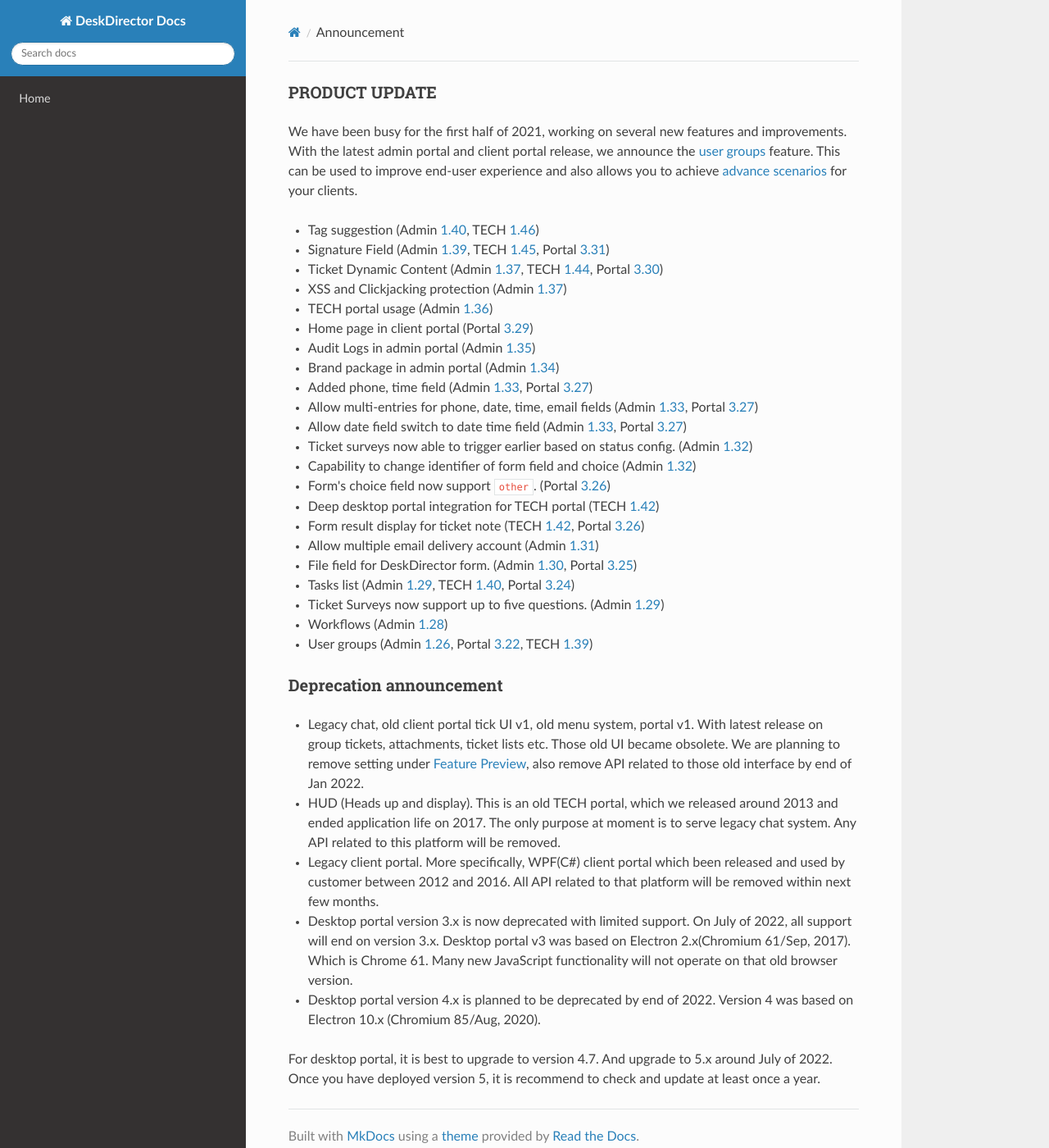
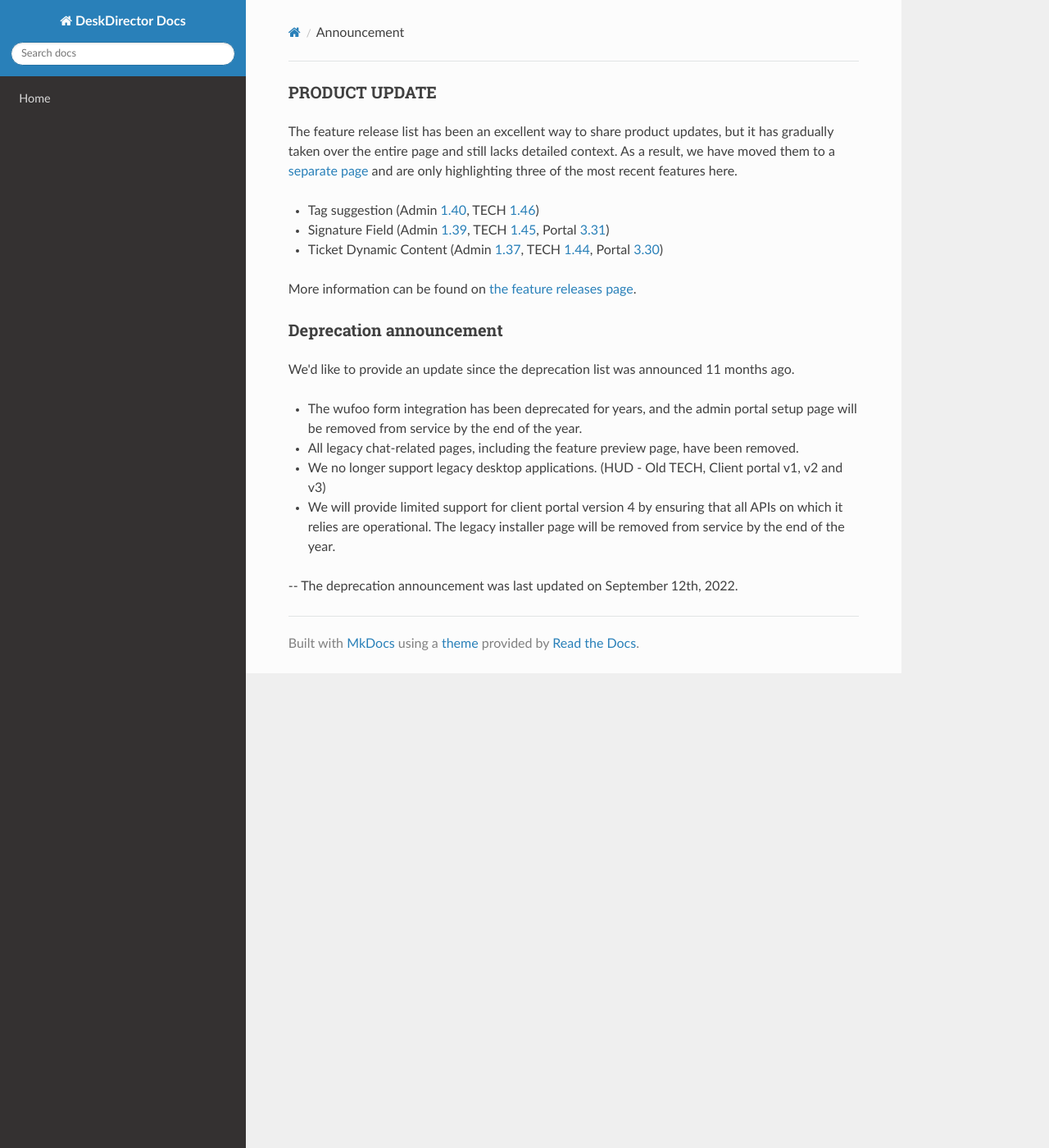
Before and after one commit to DeskDirector/docs, an MkDocs documentation site: the page built from docs/_contents/admin/home/announcement.md, in a window 1280 px wide and 1400 px high. Shown: the whole window at 82% size. Built offline with MkDocs 1.6.1, drawn with Linux system fonts in a browser that asks for light colours; nearby versions of some CDN libraries; old or Windows-style settings are respelled for this version of MkDocs.

Commit message:
Update announcement.md

```diff
--- a/docs/_contents/admin/home/announcement.md
+++ b/docs/_contents/admin/home/announcement.md
@@ -1,36 +1,21 @@
 ### PRODUCT UPDATE
 
-We have been busy for the first half of 2021, working on several new features and improvements. With the latest admin portal and client portal release, we announce the [user groups](https://help.deskdirector.com/article/bxd7i1kkw3) feature. This can be used to improve end-user experience and also allows you to achieve [advance scenarios](https://help.deskdirector.com/article/619edy705s-user-group-scenarios) for your clients.
+The feature release list has been an excellent way to share product updates, but it has gradually taken over the entire page and still lacks detailed context.
+As a result, we have moved them to a [separate page](/configs/release-notes/feature-releases) and are only highlighting three of the most recent features here.
 
 * Tag suggestion (Admin [1.40](/configs/release-notes/admin/v1.40.1), TECH [1.46](/configs/release-notes/tech/v1.46))
 * Signature Field (Admin [1.39](/configs/release-notes/admin/v1.39.1), TECH [1.45](/configs/release-notes/tech/v1.45), Portal [3.31](/configs/release-notes/portal/v3.31))
 * Ticket Dynamic Content (Admin [1.37](/configs/release-notes/admin/v1.37.1), TECH [1.44](/configs/release-notes/tech/v1.44), Portal [3.30](/configs/release-notes/portal/v3.30))
-* XSS and Clickjacking protection (Admin [1.37](/configs/release-notes/admin/v1.37.1))
-* TECH portal usage (Admin [1.36](/configs/release-notes/admin/v1.36.1))
-* Home page in client portal (Portal [3.29](/configs/release-notes/portal/v3.29))
-* Audit Logs in admin portal (Admin [1.35](/configs/release-notes/admin/v1.35.1))
-* Brand package in admin portal (Admin [1.34](/configs/release-notes/admin/v1.34.1))
-* Added phone, time field (Admin [1.33](/configs/release-notes/admin/v1.33.1), Portal [3.27](/configs/release-notes/portal/v3.27))
-* Allow multi-entries for phone, date, time, email fields (Admin [1.33](/configs/release-notes/admin/v1.33.1), Portal [3.27](/configs/release-notes/portal/v3.27))
-* Allow date field switch to date time field (Admin [1.33](/configs/release-notes/admin/v1.33.1), Portal [3.27](/configs/release-notes/portal/v3.27))
-* Ticket surveys now able to trigger earlier based on status config. (Admin [1.32](/configs/release-notes/admin/v1.32.1))
-* Capability to change identifier of form field and choice (Admin [1.32](/configs/release-notes/admin/v1.32.1))
-* Form's choice field now support `other`. (Portal [3.26](/configs/release-notes/portal/v3.26))
-* Deep desktop portal integration for TECH portal (TECH [1.42](/configs/release-notes/tech/v1.42))
-* Form result display for ticket note (TECH [1.42](/configs/release-notes/tech/v1.42), Portal [3.26](/configs/release-notes/portal/v3.26))
-* Allow multiple email delivery account (Admin [1.31](/configs/release-notes/admin/v1.31.1))
-* File field for DeskDirector form. (Admin [1.30](/configs/release-notes/admin/v1.30.1), Portal [3.25](/configs/release-notes/portal/v3.25))
-* Tasks list (Admin [1.29](/configs/release-notes/admin/v1.29.1), TECH [1.40](/configs/release-notes/tech/v1.40), Portal [3.24](/configs/release-notes/portal/v3.24))
-* Ticket Surveys now support up to five questions. (Admin [1.29](/configs/release-notes/admin/v1.29.1))
-* Workflows (Admin [1.28](/configs/release-notes/admin/v1.28.1))
-* User groups (Admin [1.26](/configs/release-notes/admin/v1.26.1), Portal [3.22](/configs/release-notes/portal/v3.22), TECH [1.39](/configs/release-notes/tech/v1.39))
+
+More information can be found on [the feature releases page](/configs/release-notes/feature-releases).
 
 ### Deprecation announcement
 
-* Legacy chat, old client portal tick UI v1, old menu system, portal v1. With latest release on group tickets, attachments, ticket lists etc. Those old UI became obsolete. We are planning to remove setting under [Feature Preview](/configs/portal/features/preview), also remove API related to those old interface by end of Jan 2022.
-* HUD (Heads up and display). This is an old TECH portal, which we released around 2013 and ended application life on 2017. The only purpose at moment is to serve legacy chat system. Any API related to this platform will be removed.
-* Legacy client portal. More specifically, WPF(C#) client portal which been released and used by customer between 2012 and 2016. All API related to that platform will be removed within next few months.
-* Desktop portal version 3.x is now deprecated with limited support. On July of 2022, all support will end on version 3.x. Desktop portal v3 was based on Electron 2.x(Chromium 61/Sep, 2017). Which is Chrome 61. Many new JavaScript functionality will not operate on that old browser version.
-* Desktop portal version 4.x is planned to be deprecated by end of 2022. Version 4 was based on Electron 10.x (Chromium 85/Aug, 2020).
+We'd like to provide an update since the deprecation list was announced 11 months ago.
 
-For desktop portal, it is best to upgrade to version 4.7. And upgrade to 5.x around July of 2022. Once you have deployed version 5, it is recommend to check and update at least once a year.
+* The wufoo form integration has been deprecated for years, and the admin portal setup page will be removed from service by the end of the year.
+* All legacy chat-related pages, including the feature preview page, have been removed.
+* We no longer support legacy desktop applications. (HUD - Old TECH, Client portal v1, v2 and v3)
+* We will provide limited support for client portal version 4 by ensuring that all APIs on which it relies are operational. The legacy installer page will be removed from service by the end of the year.
+
+-- The deprecation announcement was last updated on September 12th, 2022.
```
